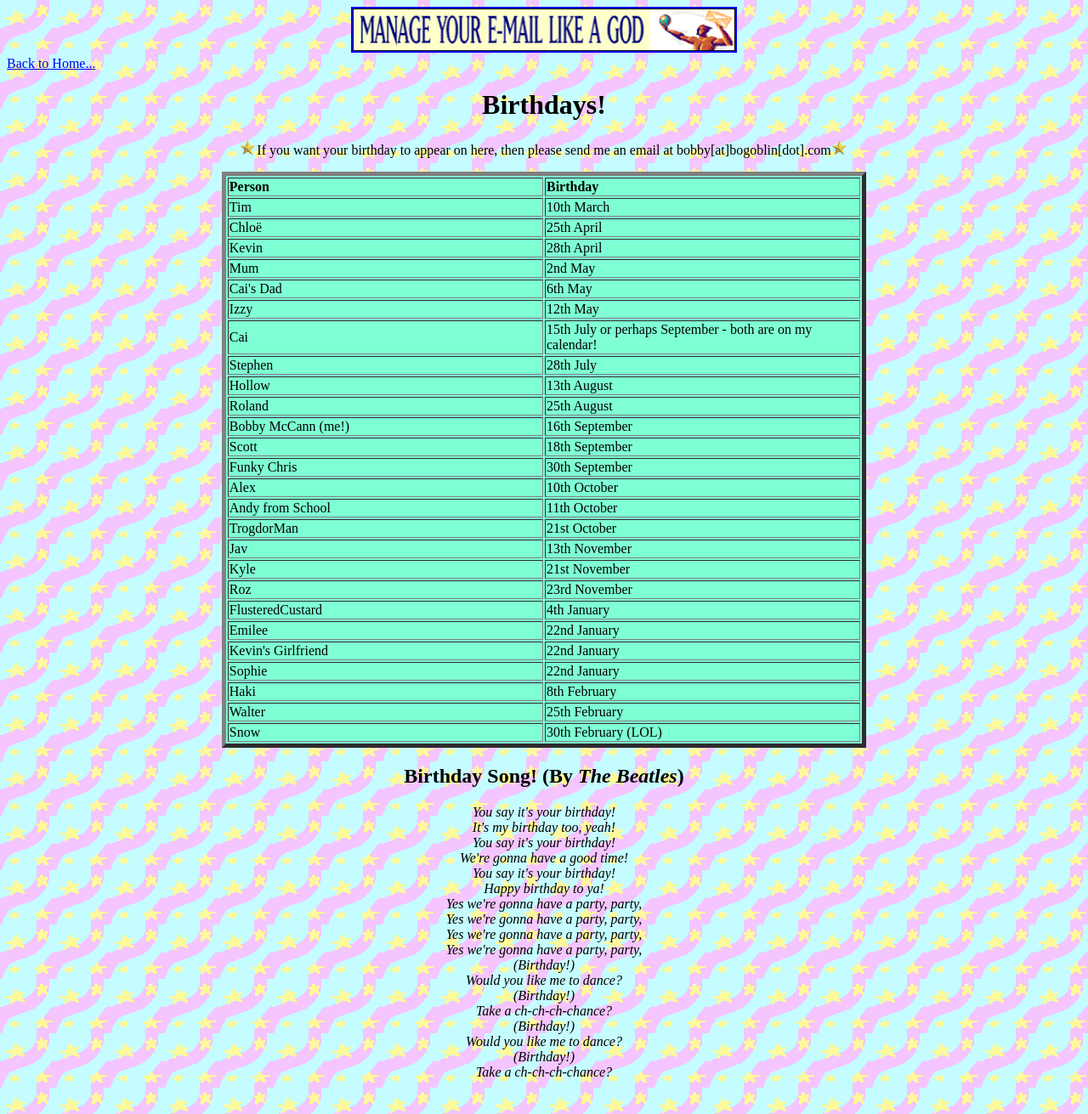
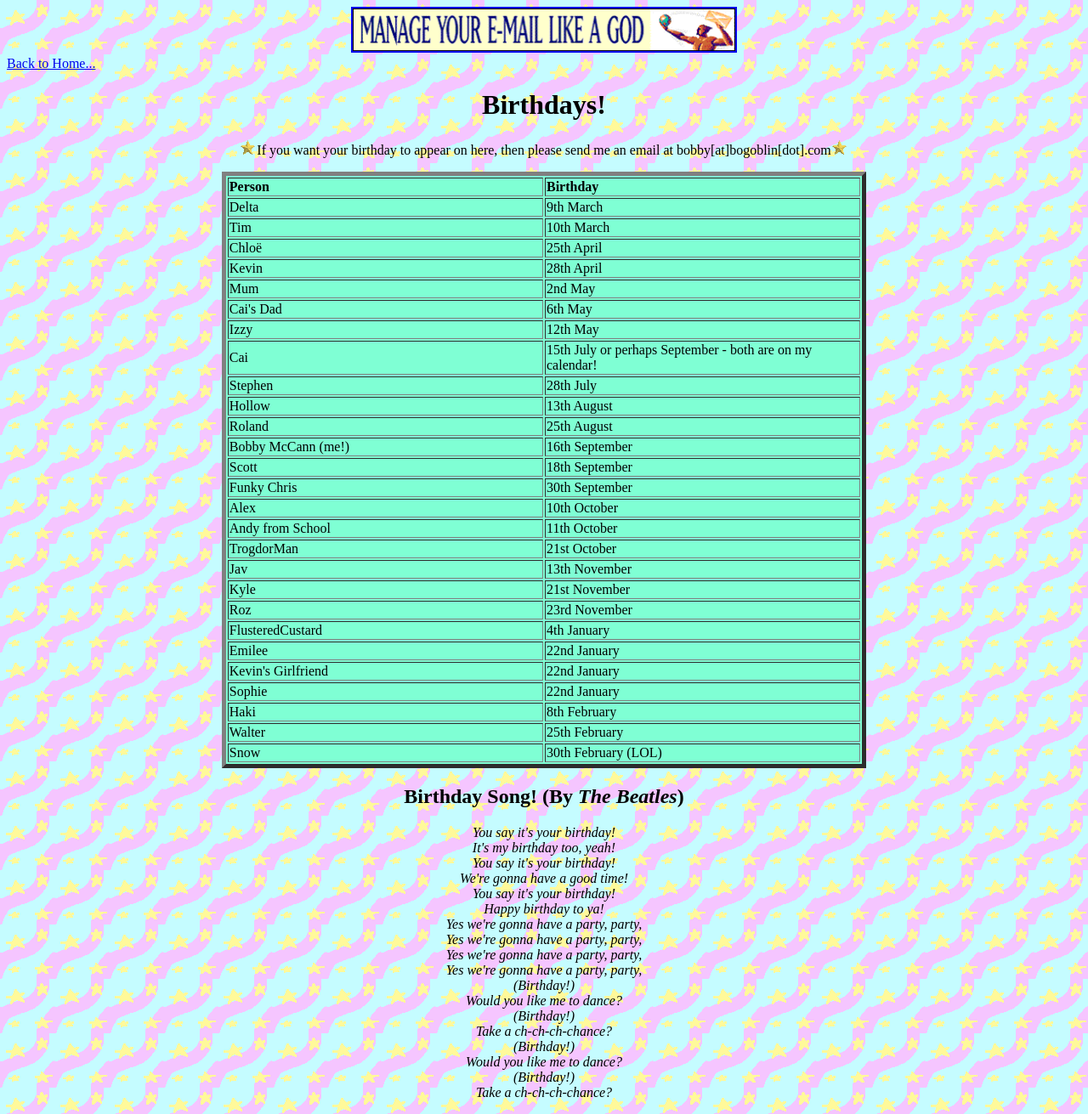
Before and after one commit to bogoblin/bobbyweb, a Jekyll site: the page birthdays/index.html, which Jekyll copies as it is, in a window 1280 px wide. Shown: the whole page at 85% size. Built offline with Jekyll 4.4.1, drawn with Linux system fonts in a browser that asks for light colours.

Commit message:
Add Delta birthday

```diff
--- a/birthdays/index.html
+++ b/birthdays/index.html
@@ -67,6 +67,7 @@
     <tr> <td>Chloë</td> <td>25th April</td> </tr>
     <tr> <td>Izzy</td> <td>12th May</td> </tr>
     <tr> <td>Cai's Dad</td> <td>6th May</td> </tr>
+    <tr> <td>Delta</td> <td>9th March</td> </tr>
 </table>
 <center>
     <h2>Birthday Song! (By <em>The Beatles</em>)</h2>
```
